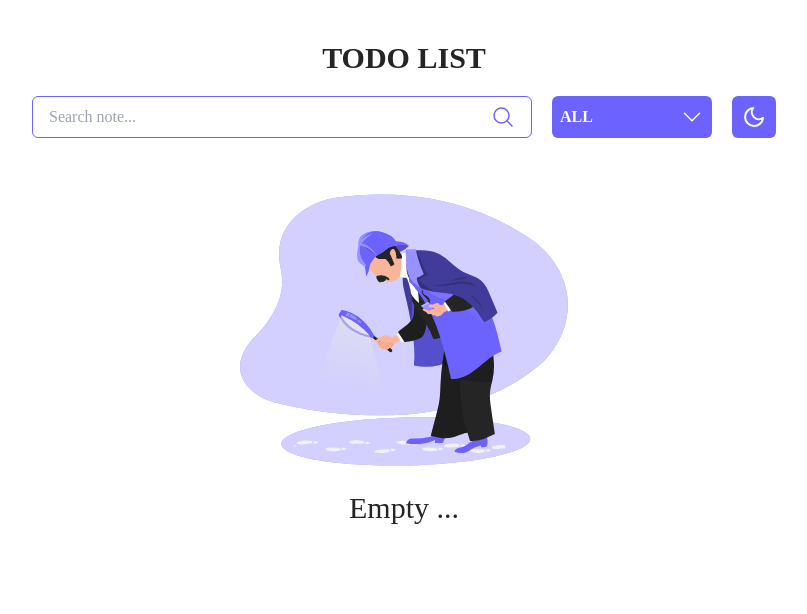
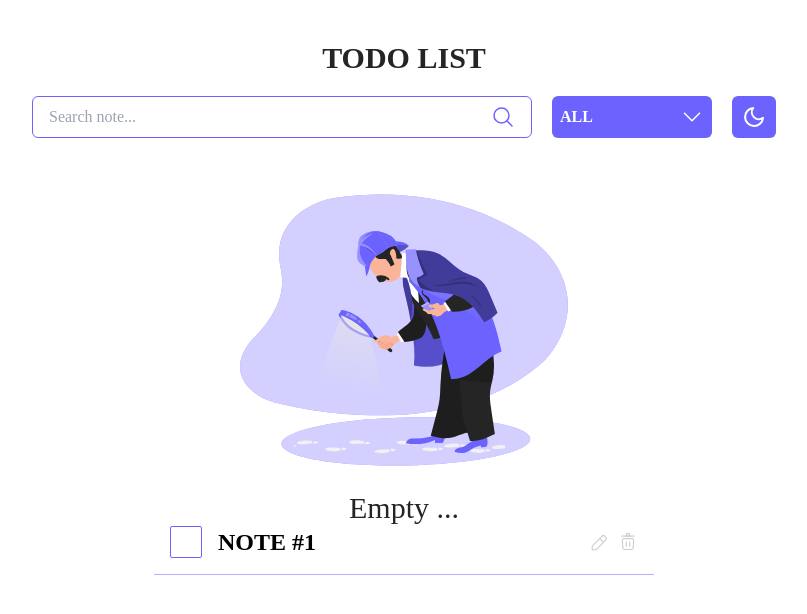
Before and after one commit to hesam-rahimi/todo-project, a React (Vite) app: page / in a window 1280 px wide. Shown: the top 614 px of the page, without its empty margins (236-1043 px from the left). Built offline with nearby package versions, Linux system fonts and the light colour scheme.

Commit message:
add todo box UI

```diff
--- a/src/App.jsx
+++ b/src/App.jsx
@@ -2,9 +2,10 @@ import { useEffect, useState } from "react";
 import "./App.css";
 import SearchIcon from "./public/icons/SearchIcon";
 import FilterBox from "./components/FilterBox/FilterBox";
-import DarkMode from "./components/FilterBox/DarkMode";
 import EmptyDarkIcon from "./public/icons/EmptyDarkIcon";
 import EmptyLightIcon from "./public/icons/EmptyLightIcon";
+import DarkMode from "./components/DarkMode/DarkMode";
+import TodoBox from "./components/TodoBox/TodoBox";
 
 function App() {
   const [darkMode, setDarkMode] = useState(JSON.parse(localStorage.getItem("darkMode")) ? true : false);
@@ -39,6 +40,7 @@ function App() {
           {darkMode ? <EmptyDarkIcon className="!w-96 !h-72" /> : <EmptyLightIcon className="!w-96 !h-72" />}
           <p className="text-center text-3xl dark:text-white text-secondary mt-4">Empty ...</p>
         </div>
+        <TodoBox />
       </div>
     </div>
   );
--- /dev/null
+++ b/src/components/TodoBox/TodoBox.jsx
@@ -0,0 +1,19 @@
+import EditIcon from "../../public/icons/EditIcon";
+import TrashIcon from "../../public/icons/TrashIcon";
+
+const TodoBox = () => {
+  return (
+    <div className="flex items-center justify-between w-5/12 border-b border-primary/50 pb-4 px-4">
+      <div className="flex">
+        <div className="border-primary border w-8 h-8 rounded-sm mr-4"></div>
+        <p className="text-2xl font-semibold dark:text-white">NOTE #1</p>
+      </div>
+      <div className="flex gap-2">
+        <EditIcon className="!w-5 !h-5 hover:!stroke-primary cursor-pointer" />
+        <TrashIcon className="!w-5 !h-5" />
+      </div>
+    </div>
+  );
+};
+
+export default TodoBox;
```
Also changed, not shown: src/components/DarkMode/DarkMode.jsx (renamed from src/components/FilterBox/DarkMode.jsx).
